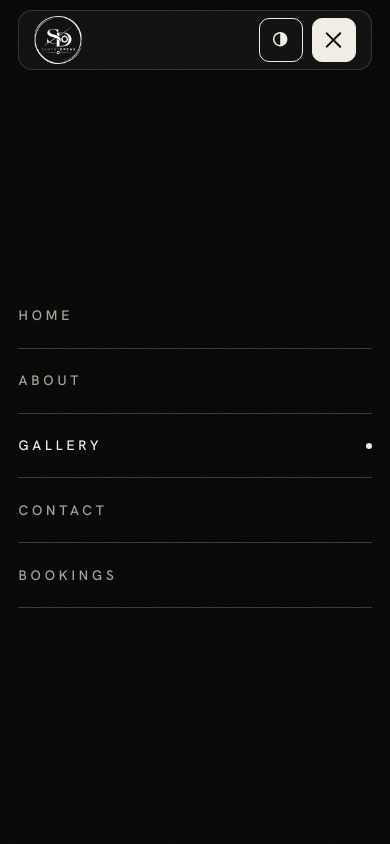
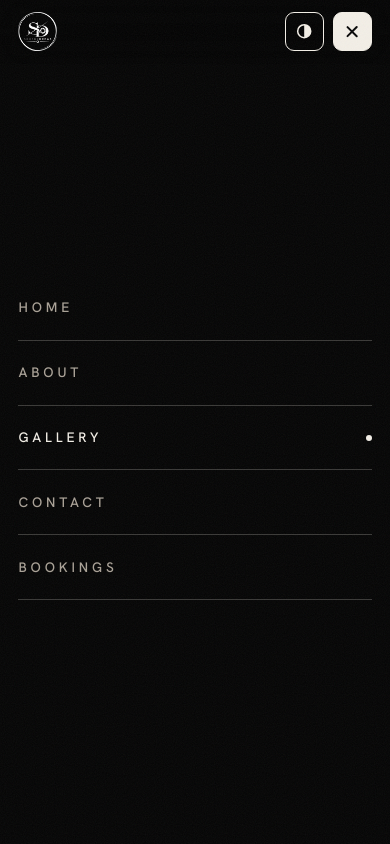
Before and after one commit to Collinsthe4th/shotbydreas, a website: page html/videos.html in a window 390 px wide. Both pictures are taken after a click on the button "Open menu". Shown: the top 844 px of the page. Drawn offline with Linux system fonts and the light colour scheme.

Commit message:
Fixed the gallery endings on iPhone and went back to a slim full-width phone nav
On iPhone the See More button could land on top of the Photoshoots and Events switch and
the fade at the end of the gallery did not show. The fade is now an overlay in the page
colour instead of a mask, See More sits in the normal flow below the photos, and the photos
carry their own shape so Safari cannot collapse the grid. The switch no longer sticks to
the top while scrolling.

Phones are back to a full-width blurred bar, now slimmer, with a plus icon for the menu that
turns into a cross. The nav on larger screens is a little smaller too, and the back to top
button has a more solid background so text behind it stays readable.

```diff
--- a/css/site.css
+++ b/css/site.css
@@ -54,7 +54,7 @@
   --gutter: clamp(1.15rem, 4.5vw, 4rem);
   --section: clamp(4.5rem, 9vw, 8rem);
   --max: 1440px;
-  --header-h: 5.75rem; /* floating bar plus the gap above it */
+  --header-h: 5.25rem; /* floating bar plus the gap above it */
   --radius: 14px; /* photos, video frames and cards */
   --radius-sm: 8px; /* buttons, inputs, chips */
   --ease: cubic-bezier(0.16, 1, 0.3, 1);
@@ -473,8 +473,8 @@ body {
   padding-inline: 0.9rem;
 }
 .brand img {
-  width: 3rem;
-  height: 3rem;
+  width: 2.6rem;
+  height: 2.6rem;
 }
 .site-nav ul {
   display: flex;
@@ -552,35 +552,26 @@ body {
 .menu-toggle .bars {
   position: absolute;
   inset: 0;
-}
+  transition: transform 0.5s var(--ease);
+}
+/* A plus sign that turns a quarter and becomes a cross when the menu opens */
 .menu-toggle .bars::before,
 .menu-toggle .bars::after {
   content: '';
   position: absolute;
-  right: 0.72rem;
+  top: 50%;
+  left: 50%;
+  width: 0.95rem;
   height: 2px;
+  margin: -1px 0 0 -0.475rem;
   border-radius: 2px;
   background: currentColor;
-  transition: transform 0.5s var(--ease), top 0.5s var(--ease), width 0.5s var(--ease);
-}
-.menu-toggle .bars::before {
-  top: calc(50% - 4px);
-  width: 1.3rem;
 }
 .menu-toggle .bars::after {
-  top: calc(50% + 3px);
-  width: 0.75rem;
-}
-.menu-toggle[aria-expanded='true'] .bars::before,
-.menu-toggle[aria-expanded='true'] .bars::after {
-  top: calc(50% - 1px);
-  width: 1.3rem;
-}
-.menu-toggle[aria-expanded='true'] .bars::before {
-  transform: rotate(45deg);
-}
-.menu-toggle[aria-expanded='true'] .bars::after {
-  transform: rotate(-45deg);
+  transform: rotate(90deg);
+}
+.menu-toggle[aria-expanded='true'] .bars {
+  transform: rotate(135deg);
 }
 .menu {
   position: fixed;
@@ -644,11 +635,36 @@ body.menu-open {
   overflow: hidden;
 }
 @media (max-width: 900px) {
+  /* Phones and tablets: a slim full-width blurred bar along the top */
   :root {
-    --header-h: 5rem;
+    --header-h: 4rem;
   }
   .site-header {
-    top: 0.6rem;
+    top: 0;
+    width: 100%;
+    max-width: none;
+    height: var(--header-h);
+    border-width: 0 0 1px;
+    border-color: transparent;
+    border-radius: 0;
+    background: rgba(var(--bg-rgb), 0.55);
+  }
+  .site-header.is-scrolled {
+    background: rgba(var(--bg-rgb), 0.55);
+    border-color: var(--line);
+  }
+  .site-header .wrap {
+    padding-inline: var(--gutter);
+  }
+  .brand img {
+    width: 2.4rem;
+    height: 2.4rem;
+  }
+  .theme-toggle,
+  .menu-toggle {
+    width: 2.4rem;
+    height: 2.4rem;
+    border-radius: 9px;
   }
   .site-header .wrap {
     grid-template-columns: auto 1fr;
@@ -681,7 +697,7 @@ body.menu-open {
   height: 3rem;
   padding: 0;
   border-radius: 12px;
-  background: rgba(var(--bg-rgb), 0.35);
+  background: rgba(var(--bg-rgb), 0.72);
   backdrop-filter: blur(12px);
   -webkit-backdrop-filter: blur(12px);
   opacity: 0;
@@ -702,6 +718,13 @@ body.menu-open {
   width: 1.25rem;
   height: 1.25rem;
   transition: transform 0.4s var(--ease);
+}
+@media (max-width: 760px) {
+  .to-top {
+    width: 2.6rem;
+    height: 2.6rem;
+    border-radius: 10px;
+  }
 }
 body.menu-open .to-top {
   opacity: 0;
@@ -1034,36 +1057,41 @@ body.menu-open .to-top {
   position: relative;
 }
 .fade-end {
-  -webkit-mask-image: linear-gradient(to bottom, #000 calc(100% - 30rem), transparent calc(100% - 2rem));
-  mask-image: linear-gradient(to bottom, #000 calc(100% - 30rem), transparent calc(100% - 2rem));
-}
+  position: relative;
+}
+/* An overlay in the page colour, not a mask: Safari ignores masks whose stops use calc() */
+.fade-wrap::after {
+  content: '';
+  position: absolute;
+  left: 0;
+  right: 0;
+  bottom: 0;
+  z-index: 3;
+  height: min(32rem, 70%);
+  background: linear-gradient(to bottom, rgba(var(--bg-rgb), 0) 0%, rgba(var(--bg-rgb), 0.85) 45%, var(--black) 72%);
+  pointer-events: none;
+}
+/* See More sits in the normal flow, pulled up into the solid end of the fade, so it can
+   never land on top of anything else whatever the grid's height */
 .fade-more {
-  position: absolute;
-  left: 50%;
-  bottom: 4rem;
-  z-index: 2;
+  position: relative;
+  z-index: 4;
   display: grid;
   justify-items: center;
-  gap: 0.9rem;
-  transform: translateX(-50%);
+  /* pulled up into the fade, with enough room below that the grid ends inside it */
+  margin-top: -8rem;
+  padding-bottom: 5rem;
   text-align: center;
 }
 @media (max-width: 760px) {
-  .fade-end {
-    -webkit-mask-image: linear-gradient(to bottom, #000 calc(100% - 28rem), transparent calc(100% - 7rem));
-    mask-image: linear-gradient(to bottom, #000 calc(100% - 28rem), transparent calc(100% - 7rem));
-  }
-  .fade-more:not(.album-more) {
-    bottom: 3rem;
-  }
-}
-.fade-more p {
-  font-size: 0.8rem;
-  letter-spacing: 0.06em;
-  color: var(--ink-dim);
-  white-space: nowrap;
-}
-
+  .fade-wrap::after {
+    height: min(26rem, 75%);
+  }
+  .fade-more {
+    margin-top: -7rem;
+    padding-bottom: 4rem;
+  }
+}
 /* Album: the last rows fade into the background, with See more over the fade */
 .album-wrap {
   position: relative;
@@ -1087,6 +1115,7 @@ body.menu-open .to-top {
 .album-item img {
   width: 100%;
   height: 100%;
+  aspect-ratio: 3 / 4; /* also on the picture, for Safari */
   object-fit: cover;
   filter: grayscale(0.3) brightness(0.85);
   transition: transform 1.2s var(--ease), filter 0.6s var(--ease);
@@ -1096,7 +1125,12 @@ body.menu-open .to-top {
   filter: none;
 }
 .album-more {
+  position: absolute;
+  left: 50%;
   bottom: 7%;
+  margin: 0;
+  padding: 0;
+  transform: translateX(-50%);
 }
 .center-row {
   display: flex;
@@ -1767,14 +1801,6 @@ body.menu-open .to-top {
    landscape. Events become full-width film cards with the title over the image,
    stepping in from alternate sides. The tab switch sticks under the header. */
 @media (max-width: 760px) {
-  [data-gallery] .center-row {
-    position: sticky;
-    top: calc(var(--header-h) + 0.5rem);
-    z-index: 5;
-  }
-  [data-gallery] .toggle {
-    background: rgba(var(--bg-rgb), 0.92);
-  }
   .stills {
     columns: auto;
     display: grid;
@@ -1811,6 +1837,21 @@ body.menu-open .to-top {
   }
   .still:nth-child(8n) {
     justify-self: start;
+  }
+  /* The shape is also set on the picture itself: Safari can ignore aspect-ratio on a
+     button, which would collapse the grid */
+  .still img {
+    height: auto;
+  }
+  .still:nth-child(4n + 1) img {
+    aspect-ratio: 4 / 5;
+  }
+  .still:nth-child(4n + 2) img,
+  .still:nth-child(4n + 3) img {
+    aspect-ratio: 3 / 4;
+  }
+  .still:nth-child(4n) img {
+    aspect-ratio: 16 / 10;
   }
   .events-grid {
     gap: 2.75rem;
```
Also changed, not shown: README.md.
